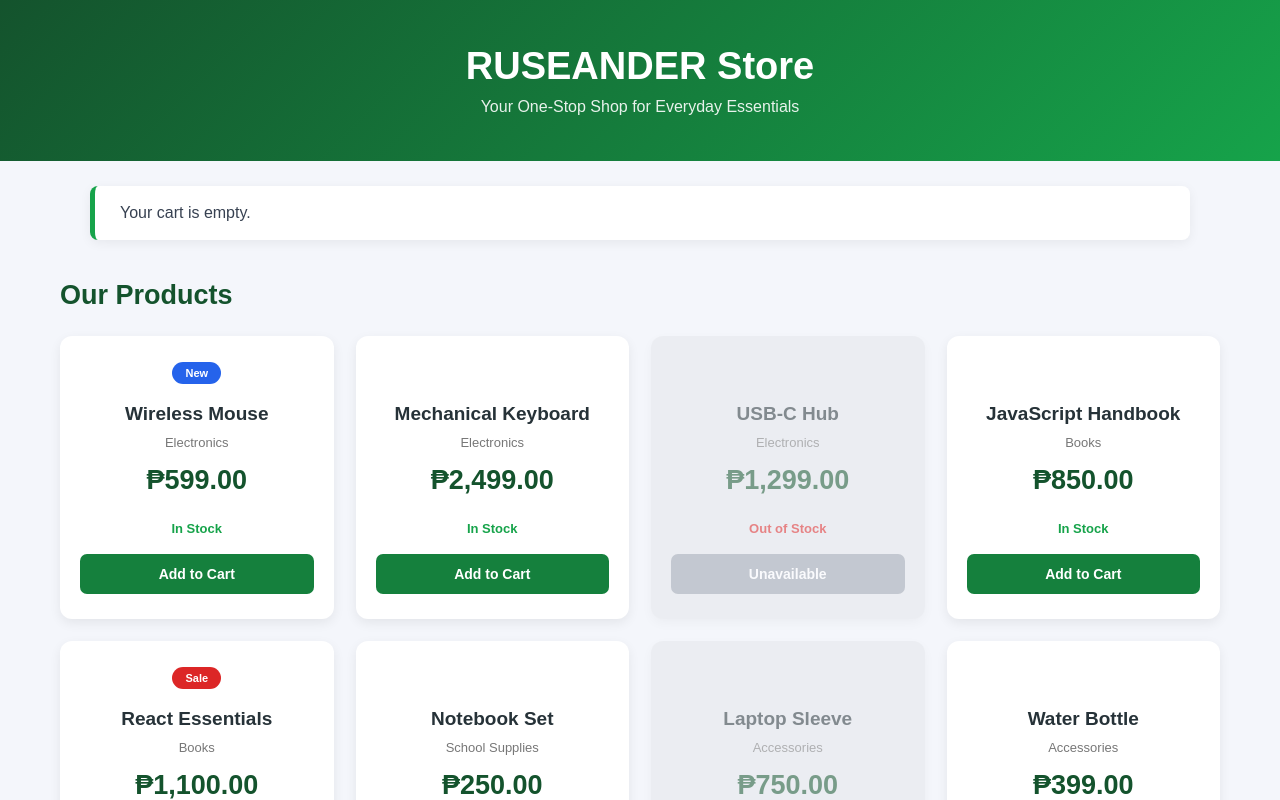
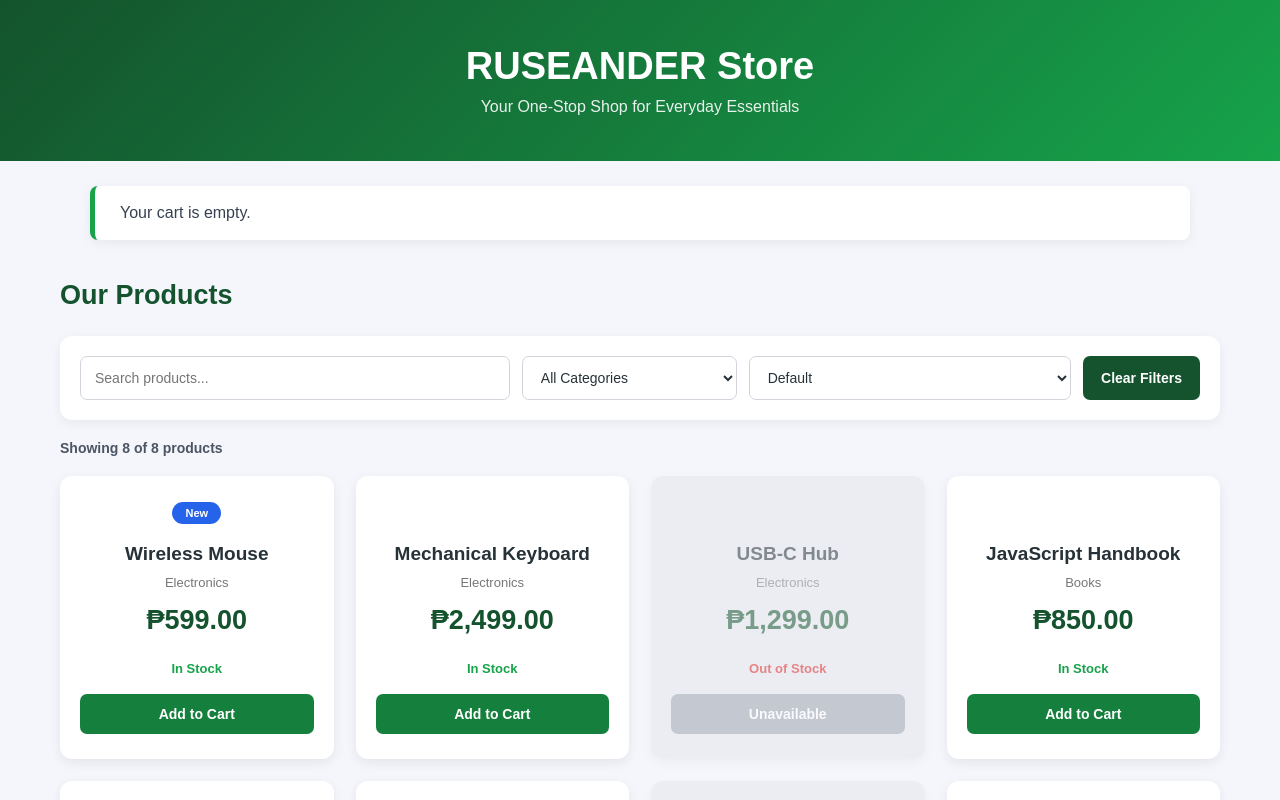
Before and after one commit to janssentorres888/Torres_Lab3, a React (Vite) app: page / in a window 1280 px wide. Shown: the top 800 px of the page. Built offline with nearby package versions, Linux system fonts and the light colour scheme.

Commit message:
Add live search and filter components

```diff
--- a/src/App.css
+++ b/src/App.css
@@ -61,6 +61,82 @@
   font-size: 27px;
   margin-bottom: 25px;
   color: #14532d;
+}
+
+/* SEARCH BAR */
+.search-bar {
+  display: grid;
+  grid-template-columns: 2fr 1fr 1.5fr auto;
+  gap: 12px;
+  margin-bottom: 20px;
+  padding: 20px;
+  background: white;
+  border-radius: 12px;
+  box-shadow: 0 3px 12px rgba(0, 0, 0, 0.06);
+}
+
+.search-bar input,
+.search-bar select {
+  width: 100%;
+  padding: 12px 14px;
+  border: 1px solid #d1d5db;
+  border-radius: 7px;
+  background: white;
+  color: #263238;
+  font-size: 14px;
+  font-family: inherit;
+  outline: none;
+}
+
+.search-bar input:focus,
+.search-bar select:focus {
+  border-color: #16a34a;
+  box-shadow: 0 0 0 3px rgba(22, 163, 74, 0.12);
+}
+
+.search-bar button {
+  padding: 12px 18px;
+  border: none;
+  border-radius: 7px;
+  background: #14532d;
+  color: white;
+  font-size: 14px;
+  font-weight: bold;
+  font-family: inherit;
+  cursor: pointer;
+  transition: background 0.3s ease;
+}
+
+.search-bar button:hover {
+  background: #166534;
+}
+
+/* RESULTS COUNT */
+.results-count {
+  margin-bottom: 20px;
+  color: #4b5563;
+  font-size: 14px;
+  font-weight: bold;
+}
+
+/* EMPTY STATE */
+.empty-state {
+  padding: 55px 20px;
+  background: white;
+  border-radius: 12px;
+  text-align: center;
+  box-shadow: 0 3px 12px rgba(0, 0, 0, 0.06);
+}
+
+.empty-state h3 {
+  margin-bottom: 10px;
+  color: #14532d;
+  font-size: 22px;
+}
+
+.empty-state p {
+  color: #6b7280;
+  font-size: 15px;
 }
 
 /* PRODUCT GRID */
@@ -199,6 +275,10 @@
     grid-template-columns: repeat(2, minmax(0, 1fr));
   }
 
+  .search-bar {
+    grid-template-columns: repeat(2, minmax(0, 1fr));
+  }
+
   .cart-message {
     margin: 20px;
   }
@@ -209,6 +289,11 @@
     grid-template-columns: 1fr;
   }
 
+  .search-bar {
+    grid-template-columns: 1fr;
+    padding: 15px;
+  }
+
   .store-header h1 {
     font-size: 29px;
   }
--- a/src/App.jsx
+++ b/src/App.jsx
@@ -1,6 +1,7 @@
 
-import { useState } from "react";
+import { useState, useEffect } from "react";
 import ProductCard from "./components/ProductCard";
+import SearchBar from "./components/SearchBar";
 import products from "./data/products";
 import "./App.css";
 
@@ -8,14 +9,61 @@ function App() {
   const [cartCount, setCartCount] = useState(0);
   const [lastAdded, setLastAdded] = useState("");
 
+  const [searchText, setSearchText] = useState("");
+  const [debouncedSearch, setDebouncedSearch] = useState("");
+  const [category, setCategory] = useState("All");
+  const [sortOrder, setSortOrder] = useState("default");
+
   const handleAddToCart = (productTitle) => {
     setCartCount((previousCount) => previousCount + 1);
     setLastAdded(productTitle);
   };
 
+  // Debounce search input
+  useEffect(() => {
+    const timer = setTimeout(() => {
+      setDebouncedSearch(searchText);
+    }, 300);
+
+    return () => clearTimeout(timer);
+  }, [searchText]);
+
+  // Filter and sort products
+  const filteredProducts = products
+    .filter((product) =>
+      product.title.toLowerCase().includes(debouncedSearch.toLowerCase())
+    )
+    .filter((product) =>
+      category === "All" || product.category === category
+    )
+    .slice()
+    .sort((a, b) => {
+      if (sortOrder === "low-to-high") {
+        return a.price - b.price;
+      }
+
+      if (sortOrder === "high-to-low") {
+        return b.price - a.price;
+      }
+
+      return 0;
+    });
+
+  // Update browser tab title
+  useEffect(() => {
+    document.title = `RUSEANDER Store (${filteredProducts.length} results)`;
+  }, [filteredProducts.length]);
+
+  // Clear all filters
+  const handleClearFilters = () => {
+    setSearchText("");
+    setDebouncedSearch("");
+    setCategory("All");
+    setSortOrder("default");
+  };
+
   return (
     <div className="app-container">
-
       <header className="store-header">
         <h1>RUSEANDER Store</h1>
         <p>Your One-Stop Shop for Everyday Essentials</p>
@@ -35,8 +83,23 @@ function App() {
       <main className="product-section">
         <h2>Our Products</h2>
 
+        <SearchBar
+          searchText={searchText}
+          onSearchChange={setSearchText}
+          category={category}
+          onCategoryChange={setCategory}
+          sortOrder={sortOrder}
+          onSortChange={setSortOrder}
+          onClearFilters={handleClearFilters}
+        />
+
+        <p className="results-count">
+          Showing {filteredProducts.length} of {products.length} products
+        </p>
+
+        {filteredProducts.length > 0 ? (
           <div className="product-grid">
-          {products.map((product) => (
+            {filteredProducts.map((product) => (
               <ProductCard
                 key={product.id}
                 title={product.title}
@@ -45,17 +108,29 @@ function App() {
                 inStock={product.inStock}
                 onAddToCart={handleAddToCart}
               >
-              {product.id === 1 && <span className="new-badge">New</span>}
-              {product.id === 5 && <span className="sale-badge">Sale</span>}
+                {product.id === 1 && (
+                  <span className="new-badge">New</span>
+                )}
+
+                {product.id === 5 && (
+                  <span className="sale-badge">Sale</span>
+                )}
               </ProductCard>
             ))}
           </div>
+        ) : (
+          <div className="empty-state">
+            <h3>No products found.</h3>
+            <p>Try a different keyword or category.</p>
+          </div>
+        )}
       </main>
 
       <footer className="store-footer">
-        <p>© 2026 RUSEANDER Store | DCIT26 Laboratory Exercise 3</p>
+        <p>
+          © 2026 RUSEANDER Store | DCIT26 Laboratory Exercise 4
+        </p>
       </footer>
-
     </div>
   );
 }
--- /dev/null
+++ b/src/components/SearchBar.jsx
@@ -0,0 +1,47 @@
+
+function SearchBar({
+  searchText,
+  onSearchChange,
+  category,
+  onCategoryChange,
+  sortOrder,
+  onSortChange,
+  onClearFilters,
+}) {
+  return (
+    <div className="search-bar">
+      <input
+        type="text"
+        placeholder="Search products..."
+        value={searchText}
+        onChange={(event) => onSearchChange(event.target.value)}
+      />
+
+      <select
+        value={category}
+        onChange={(event) => onCategoryChange(event.target.value)}
+      >
+        <option value="All">All Categories</option>
+        <option value="Electronics">Electronics</option>
+        <option value="Books">Books</option>
+        <option value="School Supplies">School Supplies</option>
+        <option value="Accessories">Accessories</option>
+      </select>
+
+      <select
+        value={sortOrder}
+        onChange={(event) => onSortChange(event.target.value)}
+      >
+        <option value="default">Default</option>
+        <option value="low-to-high">Price: Low to High</option>
+        <option value="high-to-low">Price: High to Low</option>
+      </select>
+
+      <button onClick={onClearFilters}>
+        Clear Filters
+      </button>
+    </div>
+  );
+}
+
+export default SearchBar;
```
Lines whose indentation alone changed are shown as unchanged.
